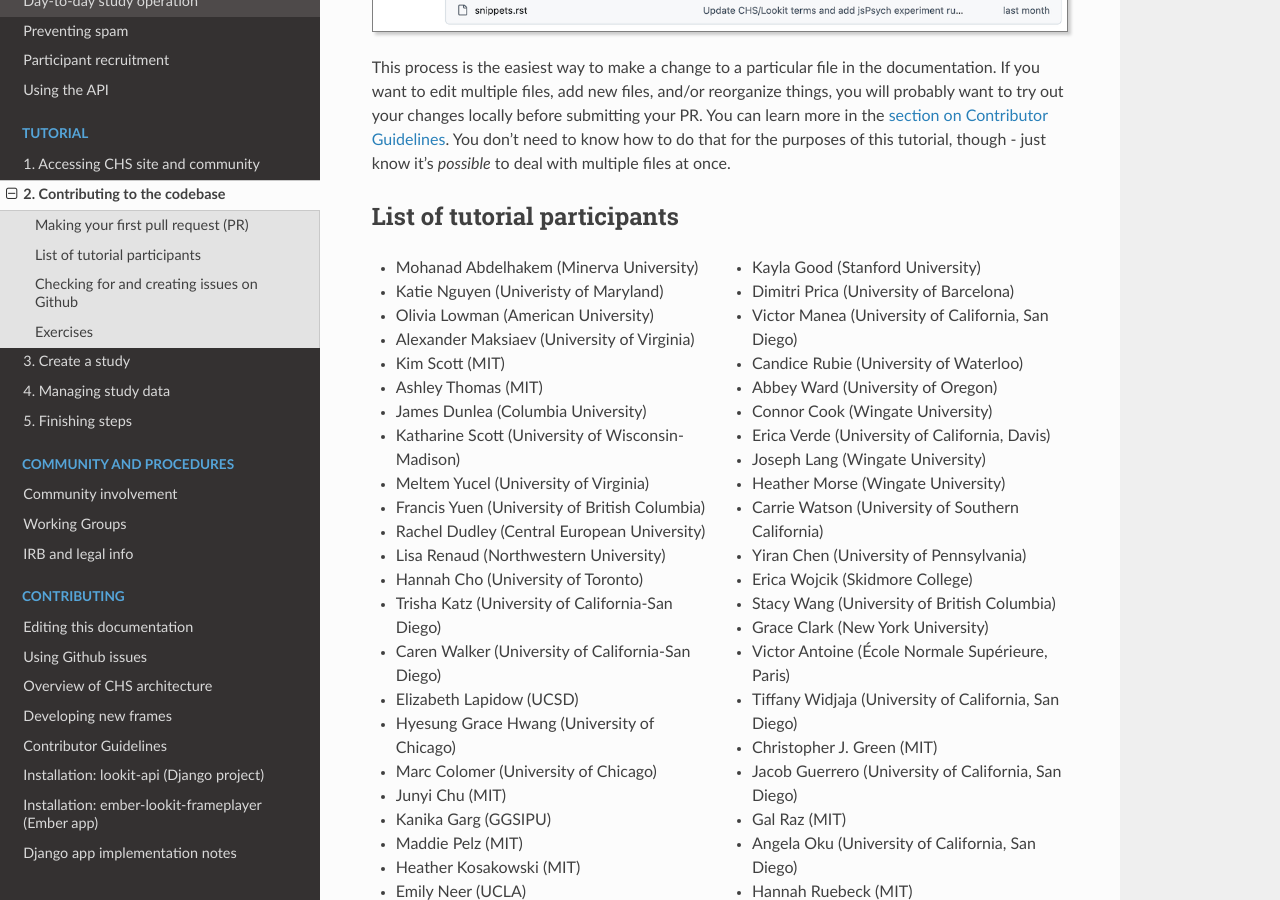
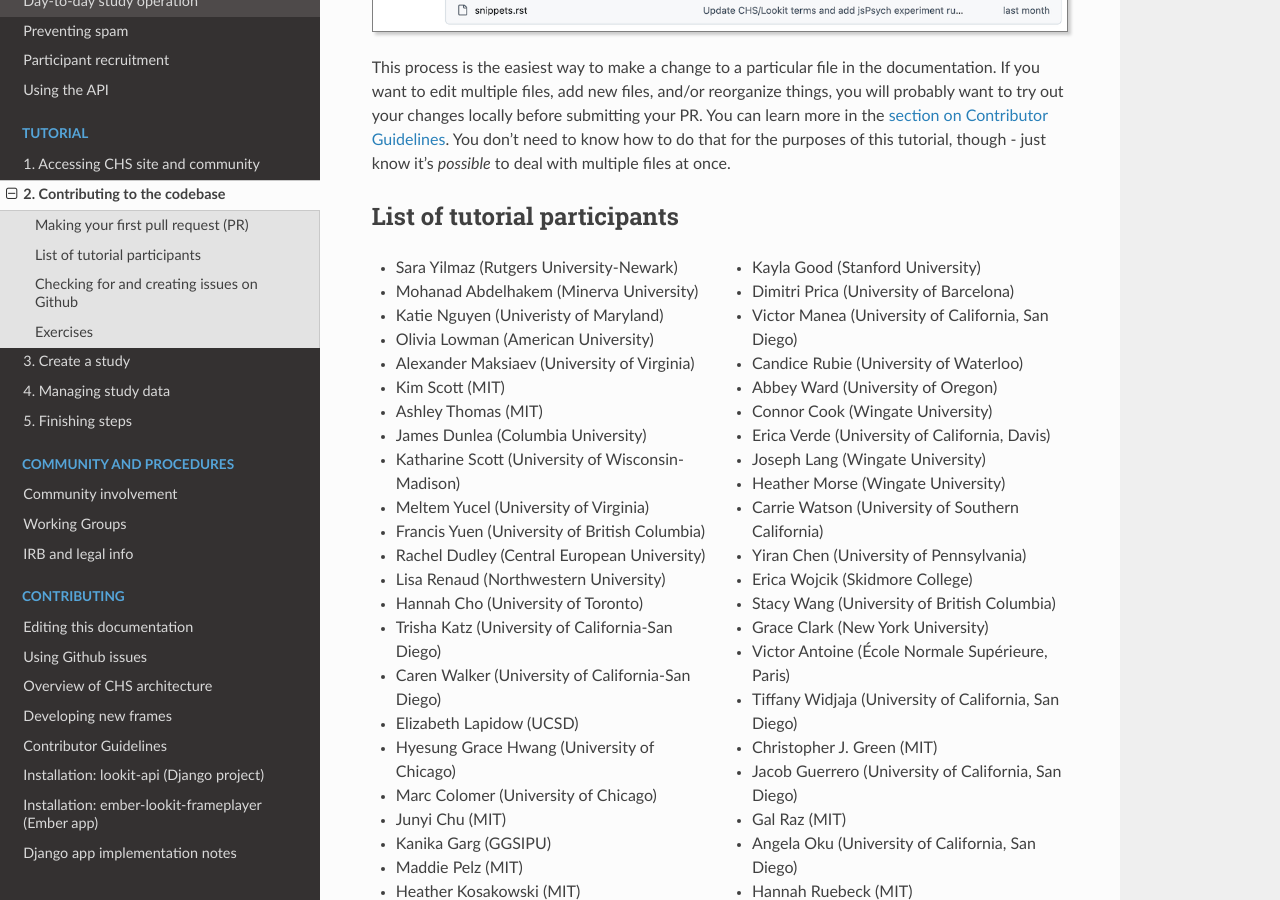
Before and after one commit to lookit/lookit-docs, a Sphinx documentation site: the page built from docs/source/tutorial-contributing.rst, in a window 1280 px wide and 900 px high, scrolled down 4833 px. Built offline with Sphinx 7.4.7 and the Read the Docs theme 3.1.0, drawn with Linux system fonts in a browser that asks for light colours.

Commit message:
Update tutorial-contributing.rst

```diff
--- a/docs/source/tutorial-contributing.rst
+++ b/docs/source/tutorial-contributing.rst
@@ -69,6 +69,7 @@ List of tutorial participants
 
 .. rst-class:: tutorial-participants
 
+- Sara Yilmaz (Rutgers University-Newark)
 - Mohanad Abdelhakem (Minerva University)
 - Katie Nguyen (Univeristy of Maryland)
 - Olivia Lowman (American University)
```
